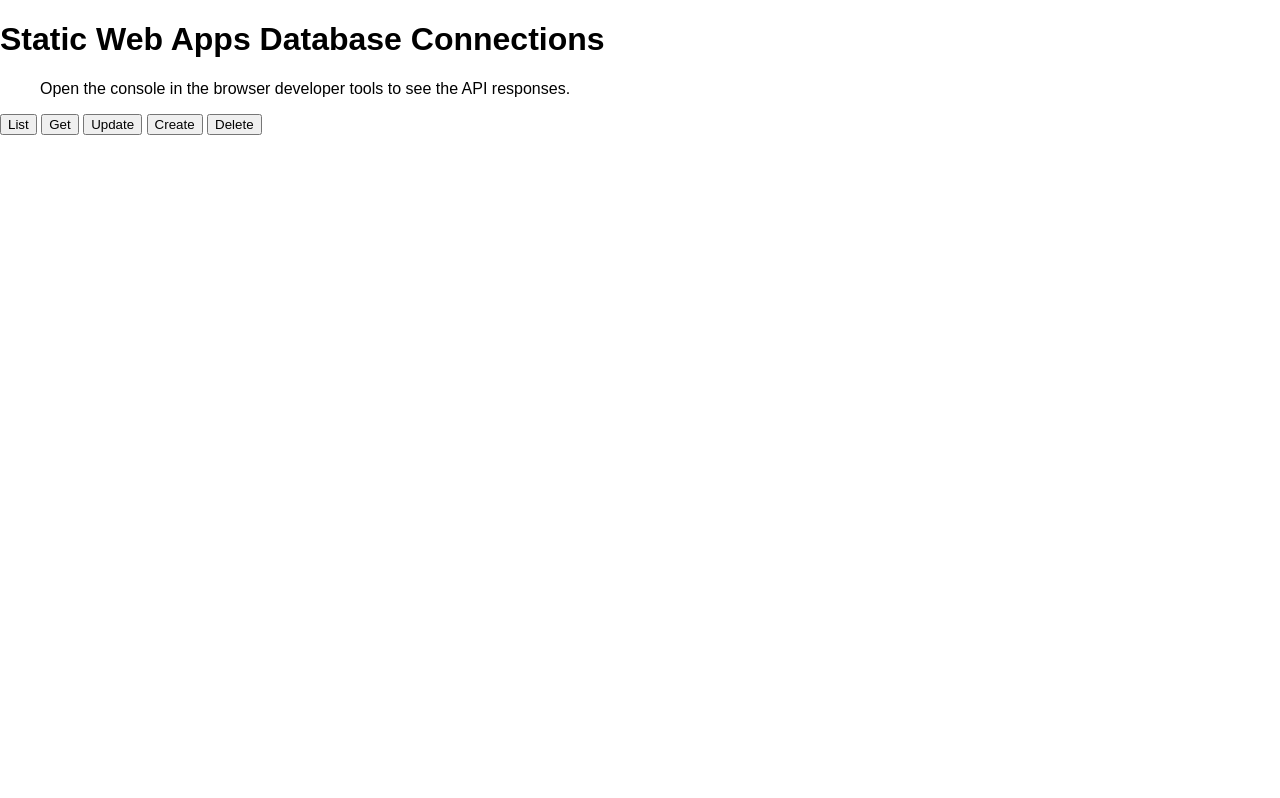
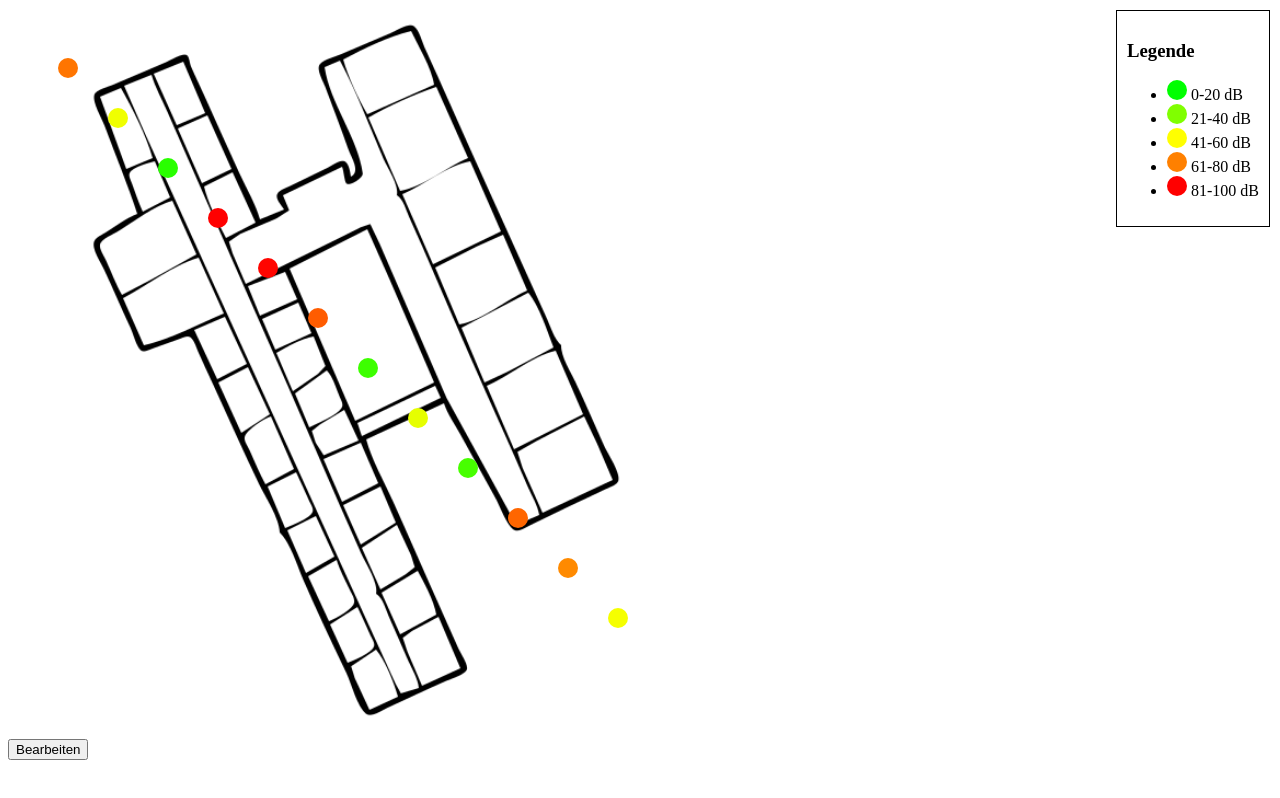
Before and after one commit to dgahleitner/my-second-static-web-app, a website: page src/index.html in a window 1280 px wide. Drawn offline with Linux system fonts and the light colour scheme.

Commit message:
schaun ma moi

```diff
--- a/src/index.html
+++ b/src/index.html
@@ -1,34 +1,35 @@
 <!DOCTYPE html>
-<html lang="en">
-
+<html>
 <head>
-  <meta charset="UTF-8">
-  <meta name="viewport" content="width=device-width, initial-scale=1.0">
-  <link rel="stylesheet" href="styles.css">
-  <title>Vanilla JavaScript App</title>
+  <link rel="stylesheet" type="text/css" href="styles.css">
 </head>
-
 <body>
-  <h1>Static Web Apps Database Connections</h1>
-  <blockquote>
-    Open the console in the browser developer tools to see the API responses.
-  </blockquote>
-  <div>
-    <button id="list" onclick="list()">List</button>
-    <button id="get" onclick="get()">Get</button>
-    <button id="update" onclick="update()">Update</button>
-    <button id="create" onclick="create()">Create</button>
-    <button id="delete" onclick="del()">Delete</button>
+  <div id="map">
+    <img src="bild.png" alt="Gebäudeplan">
+    <div class="punkt" id="punkt1"></div>
+    <div class="punkt" id="punkt2"></div>
+    <div class="punkt" id="punkt3"></div>
+    <div class="punkt" id="punkt4"></div>
+    <div class="punkt" id="punkt5"></div>
+    <div class="punkt" id="punkt6"></div>
+    <div class="punkt" id="punkt7"></div>
+    <div class="punkt" id="punkt8"></div>
+    <div class="punkt" id="punkt9"></div>
+    <div class="punkt" id="punkt10"></div>
+    <div class="punkt" id="punkt11"></div>
+    <div class="punkt" id="punkt12"></div>
   </div>
-  <script>
-    async function list() {
-      const endpoint = '/data-api/rest/Person';
-      const response = await fetch(endpoint);
-      const data = await response.json();
-      console.table(data.value);
-    }
-  </script>
-
+  <button id="edit-btn">Bearbeiten</button>
+  <div id="legende">
+    <h3>Legende</h3>
+    <ul>
+      <li><span class="farbe" style="background-color:hsl(120, 100%, 50%)"></span> 0-20 dB</li>
+      <li><span class="farbe" style="background-color:hsl(90, 100%, 50%)"></span> 21-40 dB</li>
+      <li><span class="farbe" style="background-color:hsl(60, 100%, 50%)"></span> 41-60 dB</li>
+      <li><span class="farbe" style="background-color:hsl(30, 100%, 50%)"></span> 61-80 dB</li>
+      <li><span class="farbe" style="background-color:hsl(0, 100%, 50%)"></span> 81-100 dB</li>
+    </ul>
+  </div>
+  <script src="script.js"></script>
 </body>
-
 </html>
--- /dev/null
+++ b/src/script.js
@@ -0,0 +1,88 @@
+let editing = false;
+let activePunkt = null;
+const tooltip = document.createElement('div');
+tooltip.classList.add('tooltip');
+document.body.appendChild(tooltip);
+
+document.getElementById('edit-btn').addEventListener('click', () => {
+  editing = !editing;
+  document.getElementById('edit-btn').innerText = editing ? 'Fertig' : 'Bearbeiten';
+
+  if (!editing) {
+    for (let punkt of punkte) {
+      localStorage.setItem(punkt.id, JSON.stringify({ left: punkt.style.left, top: punkt.style.top }));
+    }
+  }
+});
+
+const punkte = document.getElementsByClassName('punkt');
+for (let punkt of punkte) {
+  let offset = { x: 0, y: 0 };
+  let isDown = false;
+
+  const savedPosition = JSON.parse(localStorage.getItem(punkt.id));
+  if (savedPosition) {
+    punkt.style.left = savedPosition.left;
+    punkt.style.top = savedPosition.top;
+  }
+
+  // Generiere einen zufälligen Dezibelwert und setze die Farbe entsprechend
+  let dB = Math.floor(Math.random() * 101);
+  let hue = 120 - (dB * 1.2);
+  punkt.style.backgroundColor = `hsl(${hue}, 100%, 50%)`;
+
+  setInterval(() => {
+    // Generiere einen neuen Dezibelwert, der maximal ±10 vom aktuellen Wert abweicht
+    let change = Math.floor(Math.random() * 21) - 10;
+    dB = Math.max(0, Math.min(100, dB + change));
+    hue = 120 - (dB * 1.2);
+    punkt.style.backgroundColor = `hsl(${hue}, 100%, 50%)`;
+
+    // Aktualisiere Tooltip-Text, wenn Tooltip für diesen Punkt angezeigt wird
+    if (activePunkt === punkt) {
+      tooltip.innerText = `${dB} dB`;
+    }
+  }, 1000);
+
+  punkt.addEventListener('mouseover', (event) => {
+    if (editing) return;
+
+    activePunkt = punkt;
+    tooltip.innerText = `${dB} dB`;
+    tooltip.style.display = 'block';
+    tooltip.style.left = (event.pageX + 10) + 'px';
+    tooltip.style.top = (event.pageY + 10) + 'px';
+  }, true);
+
+  punkt.addEventListener('mouseout', () => {
+    if (activePunkt === punkt) {
+      activePunkt = null;
+    }
+    tooltip.style.display = 'none';
+  }, true);
+
+  punkt.addEventListener('mousedown', (event) => {
+    if (!editing) return;
+
+    isDown = true;
+    offset = {
+      x: punkt.offsetLeft - event.clientX,
+      y: punkt.offsetTop - event.clientY
+    };
+  }, true);
+
+  document.addEventListener('mouseup', () => {
+    if (!editing) return;
+    isDown = false;
+  }, true);
+
+  document.addEventListener('mousemove', (event) => {
+    if (!editing) return;
+
+    event.preventDefault();
+    if (isDown) {
+      punkt.style.left = (event.clientX + offset.x) + 'px';
+      punkt.style.top = (event.clientY + offset.y) + 'px';
+    }
+  }, true);
+}
--- a/src/styles.css
+++ b/src/styles.css
@@ -1,21 +1,54 @@
-* {
-  font-family: Arial, Helvetica, sans-serif;
+#map {
+  position: relative;
 }
 
-html, body {
-  margin: 0;
-  border: 0;
-  padding: 0;
-  background-color: #fff;
+#map img {
+  width: 100%; /* oder eine andere Größe */
 }
 
-main {
-  margin: auto;
-  width: 50%;
-  padding: 20px;
+.punkt {
+  position: absolute;
+  width: 20px;
+  height: 20px;
+  border-radius: 50%;
+  background-color: red;
 }
 
-main > h1 {
-  text-align: center;
-  font-size: 3.5em;
+/* weitere Punkte hier positionieren */
+#punkt1 { top: 50px; left: 50px; }
+#punkt2 { top: 100px; left: 100px; }
+#punkt3 { top: 150px; left: 150px; }
+#punkt4 { top: 200px; left: 200px; }
+#punkt5 { top: 250px; left: 250px; }
+#punkt6 { top: 300px; left: 300px; }
+#punkt7 { top: 350px; left: 350px; }
+#punkt8 { top: 400px; left: 400px; }
+#punkt9 { top: 450px; left: 450px; }
+#punkt10 { top: 500px; left: 500px; }
+#punkt11 { top: 550px; left: 550px; }
+#punkt12 { top: 600px; left: 600px; }
+
+.farbe {
+  display: inline-block;
+  width: 20px;
+  height: 20px;
+  border-radius: 50%;
 }
+
+#legende {
+  position: absolute;
+  top: 10px;
+  right: 10px;
+  background-color: white;
+  border: 1px solid black;
+  padding: 10px;
+}
+
+.tooltip {
+  display: none;
+  position: absolute;
+  background-color: white;
+  border: 1px solid black;
+  padding: 5px;
+  z-index: 100;
+}
```
Also changed, not shown: src/bild.png (added).
